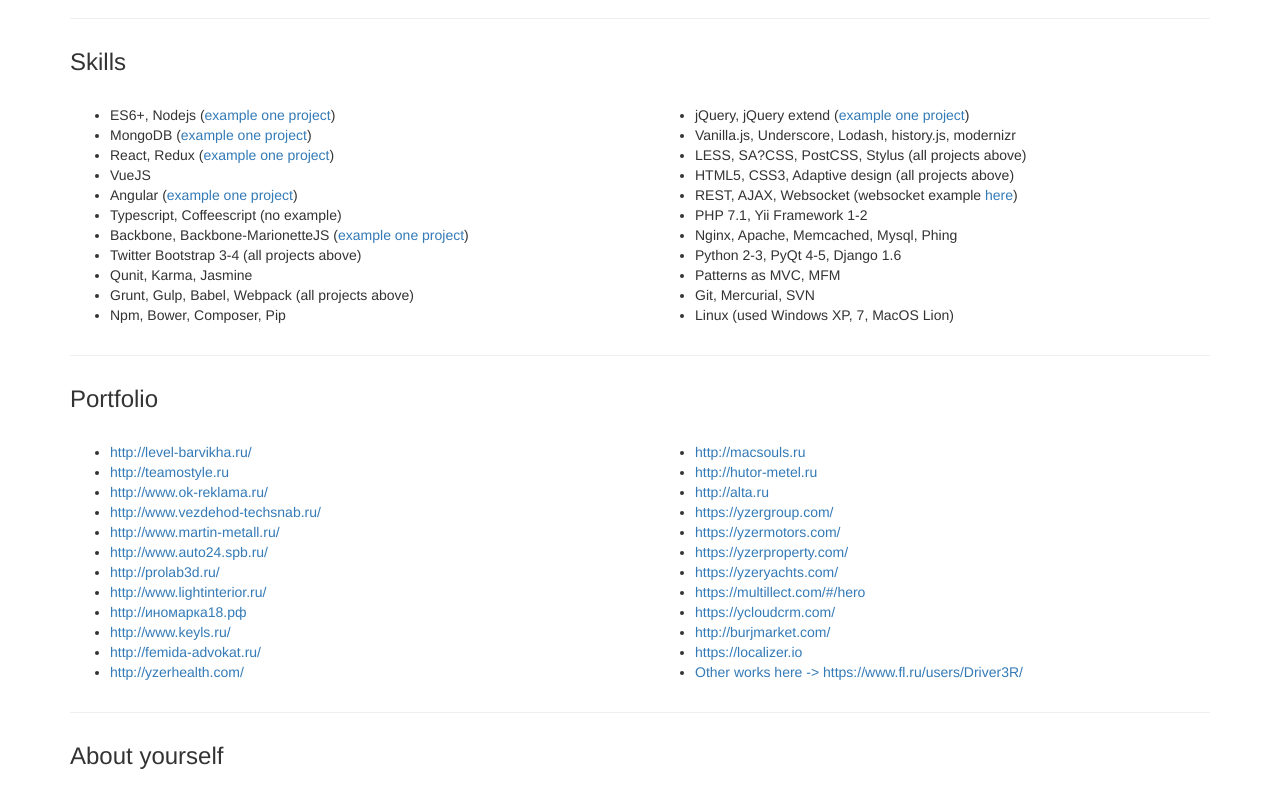
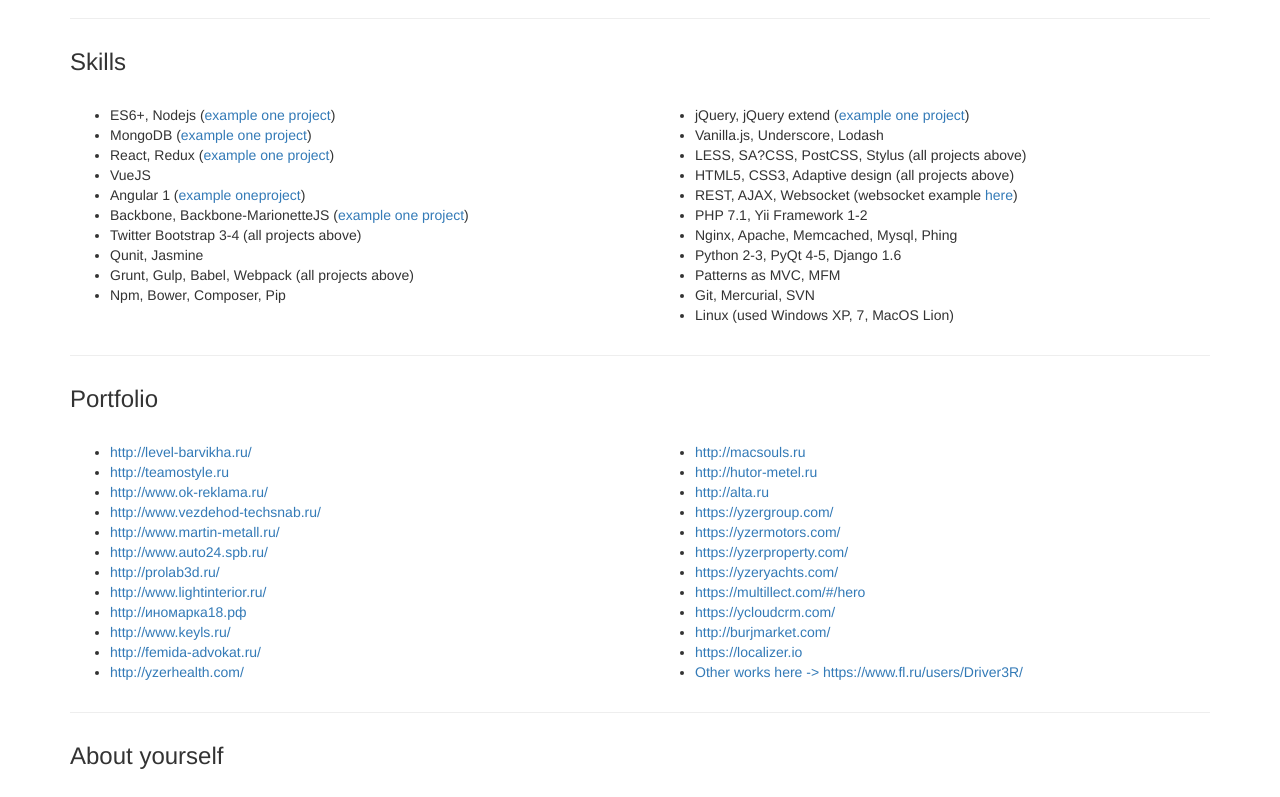
Before and after one commit to steveast/stepanmas, a website: page index.html in a window 1280 px wide. Shown: the part 1260-2057 px from the top of the page. Drawn offline with nearby package versions, Linux system fonts and the light colour scheme; files that its build step writes are made by us from their sources.

```diff
--- a/index.html
+++ b/index.html
@@ -191,19 +191,14 @@
                                 <li>MongoDB (<a href="https://github.com/stepanmas/gold10" rel="nofollow">example one
                                     project</a>)
                                 </li>
-                                <li>React, Redux (<a href="https://github.com/stepanmas/workout" rel="nofollow">example
-                                    one project</a>)
-                                </li>
+                                <li>React, Redux (<a href="https://github.com/stepanmas/workout" rel="nofollow">example one project</a>)</li>
                                 <li>VueJS</li>
-                                <li>Angular (<a href="https://github.com/stepanmas/gold10" rel="nofollow">example one
-                                    project</a>)
-                                </li>
-                                <li>Typescript, Coffeescript (no example)</li>
+                                <li>Angular 1 (<a href="https://github.com/stepanmas/gold10" rel="nofollow">example oneproject</a>)</li>
                                 <li>Backbone, Backbone-MarionetteJS (<a href="https://github.com/stepanmas/job-status"
                                                                         rel="nofollow">example one project</a>)
                                 </li>
                                 <li>Twitter Bootstrap 3-4 (all projects above)</li>
-                                <li>Qunit, Karma, Jasmine</li>
+                                <li>Qunit, Jasmine</li>
                                 <li>Grunt, Gulp, Babel, Webpack (all projects above)</li>
                                 <li>Npm, Bower, Composer, Pip</li>
                             </ul>
@@ -211,15 +206,11 @@
                         </div>
                         <div class="col-xs-6">
                             <ul>
-                                <li>jQuery, jQuery extend (<a href="https://github.com/stepanmas/jquery.chain"
-                                                              rel="nofollow">example one project</a>)
-                                </li>
-                                <li>Vanilla.js, Underscore, Lodash, history.js, modernizr</li>
+                                <li>jQuery, jQuery extend (<a href="https://github.com/stepanmas/jquery.chain" rel="nofollow">example one project</a>)</li>
+                                <li>Vanilla.js, Underscore, Lodash</li>
                                 <li>LESS, SA?CSS, PostCSS, Stylus (all projects above)</li>
                                 <li>HTML5, CSS3, Adaptive design (all projects above)</li>
-                                <li>REST, AJAX, Websocket (websocket example <a
-                                        href="https://github.com/stepanmas/gold10" rel="nofollow">here</a>)
-                                </li>
+                                <li>REST, AJAX, Websocket (websocket example <a href="https://github.com/stepanmas/gold10" rel="nofollow">here</a>)</li>
                                 <li>PHP 7.1, Yii Framework 1-2</li>
                                 <li>Nginx, Apache, Memcached, Mysql, Phing</li>
                                 <li>Python 2-3, PyQt 4-5, Django 1.6</li>
```
